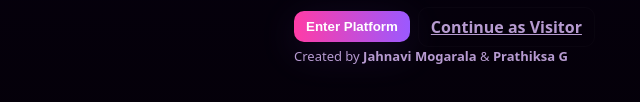
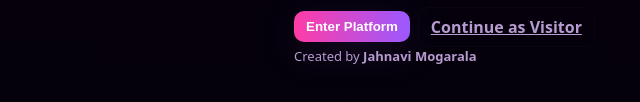
Before and after one commit to Jahnavi-Mogarala/Jahnavi-APP-Project, a plain HTML site: page index.html in a window 1280 px wide. Shown: the part 480-582 px from the top of the page, 160-800 px from the left. Drawn offline with Linux system fonts and the light colour scheme.

Commit message:
Update index.html

```diff
--- a/index.html
+++ b/index.html
@@ -36,7 +36,7 @@
         </div>
       </form>
 
-      <footer class="small muted">Created by <strong>Jahnavi Mogarala</strong> & <strong>Prathiksa G</strong></footer>
+      <footer class="small muted">Created by <strong>Jahnavi Mogarala</strong></footer>
     </section>
   </main>
 
```
